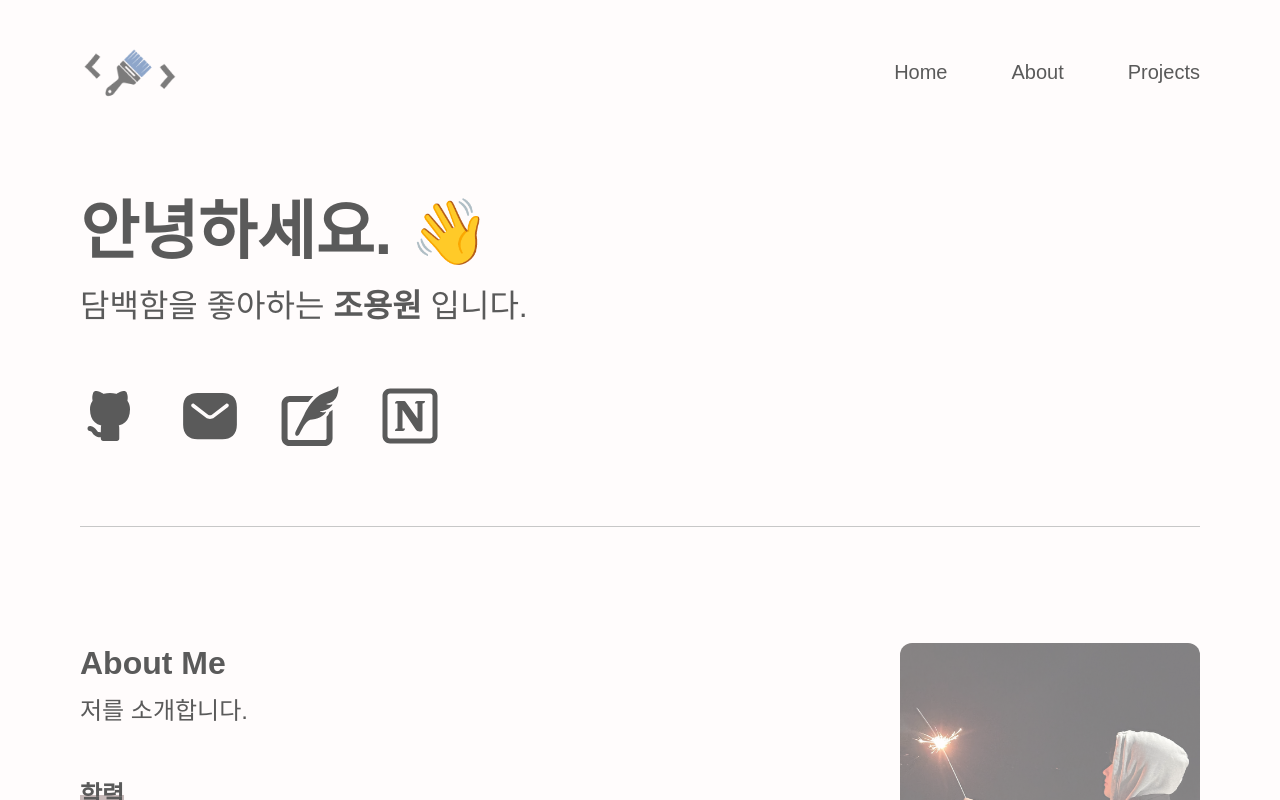
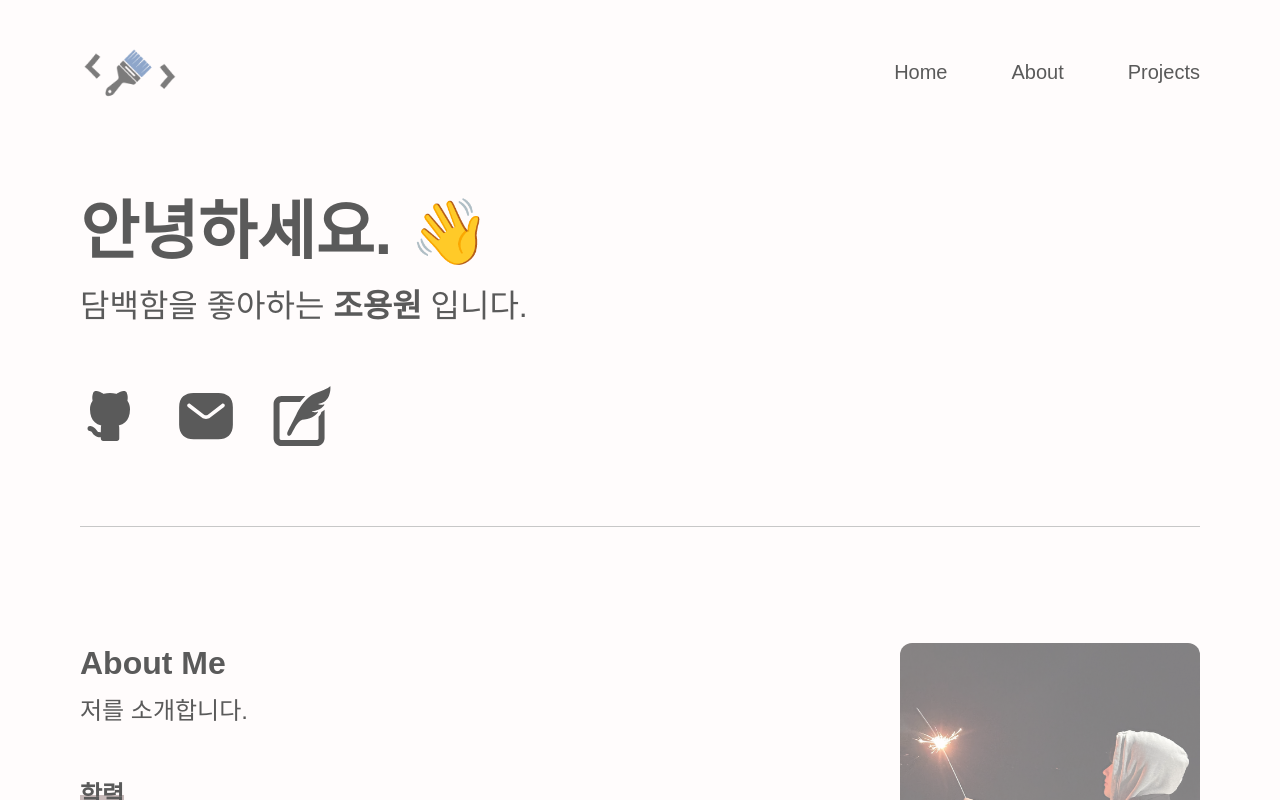
Before and after one commit to nyongone/nyongportfolio-v2, a React (Vite) app: page / in a window 1280 px wide. Shown: the top 800 px of the page. Built offline with nearby package versions, Linux system fonts and the light colour scheme; a web font is replaced by a local one.

Commit message:
fix: notion link 제거, blog url 수정

```diff
--- a/src/App.tsx
+++ b/src/App.tsx
@@ -2,7 +2,7 @@ import styled from "@emotion/styled";
 import GithubIcon from "@/assets/icons/github-icon.svg?react";
 import EmailIcon from "@/assets/icons/email-icon.svg?react";
 import BlogIcon from "@/assets/icons/blog-icon.svg?react";
-import NotionIcon from "@/assets/icons/notion-icon.svg?react";
+// import NotionIcon from "@/assets/icons/notion-icon.svg?react";
 import AboutmeImage1 from "@/assets/images/aboutme-image-1.jpg";
 import AboutmeImage2 from "@/assets/images/aboutme-image-2.jpeg";
 import { projectList } from "@/contents/projects";
@@ -36,12 +36,12 @@ const App = () => {
                 <EmailIcon />
               </Section1.Links.Item>
             </a>
-            <a href="https://velog.io/@dyslo/posts">
+            <a href="https://nyong.world">
               <Section1.Links.Item alt="블로그">
                 <BlogIcon />
               </Section1.Links.Item>
             </a>
-            <a
+            {/* <a
               href="https://dyslodev.notion.site/949160b53a394cff999bd82a1598a6b9?pvs=4"
               target="_blank"
               rel="noreferrer"
@@ -49,7 +49,7 @@ const App = () => {
               <Section1.Links.Item alt="노션">
                 <NotionIcon />
               </Section1.Links.Item>
-            </a>
+            </a> */}
           </Section1.Links.Container>
         </Section1.Container>
         <Divider />
@@ -260,8 +260,9 @@ const Section1 = {
     Container: styled.ul`
       display: flex;
       flex-direction: row;
-      justify-content: space-between;
+      justify-content: flex-start;
       align-items: center;
+      gap: 36px;
       max-width: 360px;
       height: auto;
       padding-top: 60px;
```
